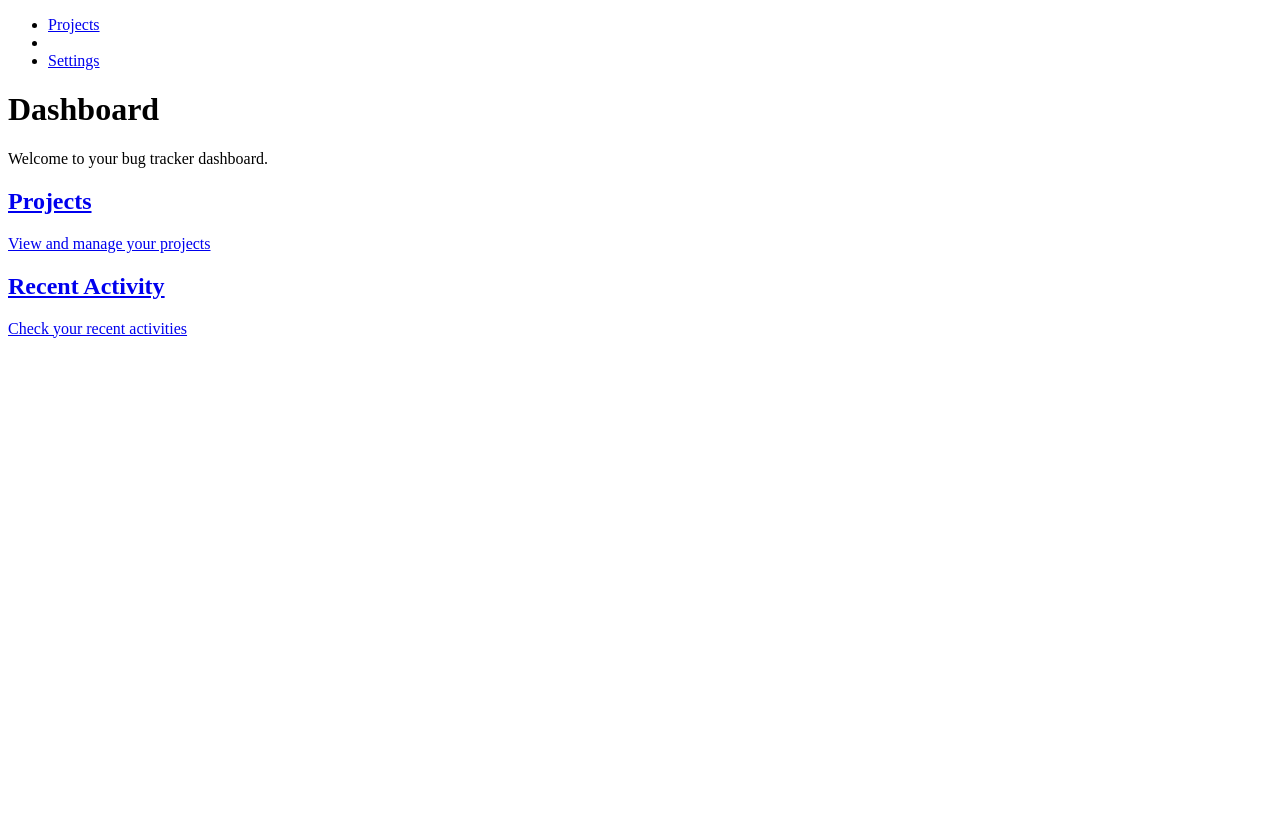
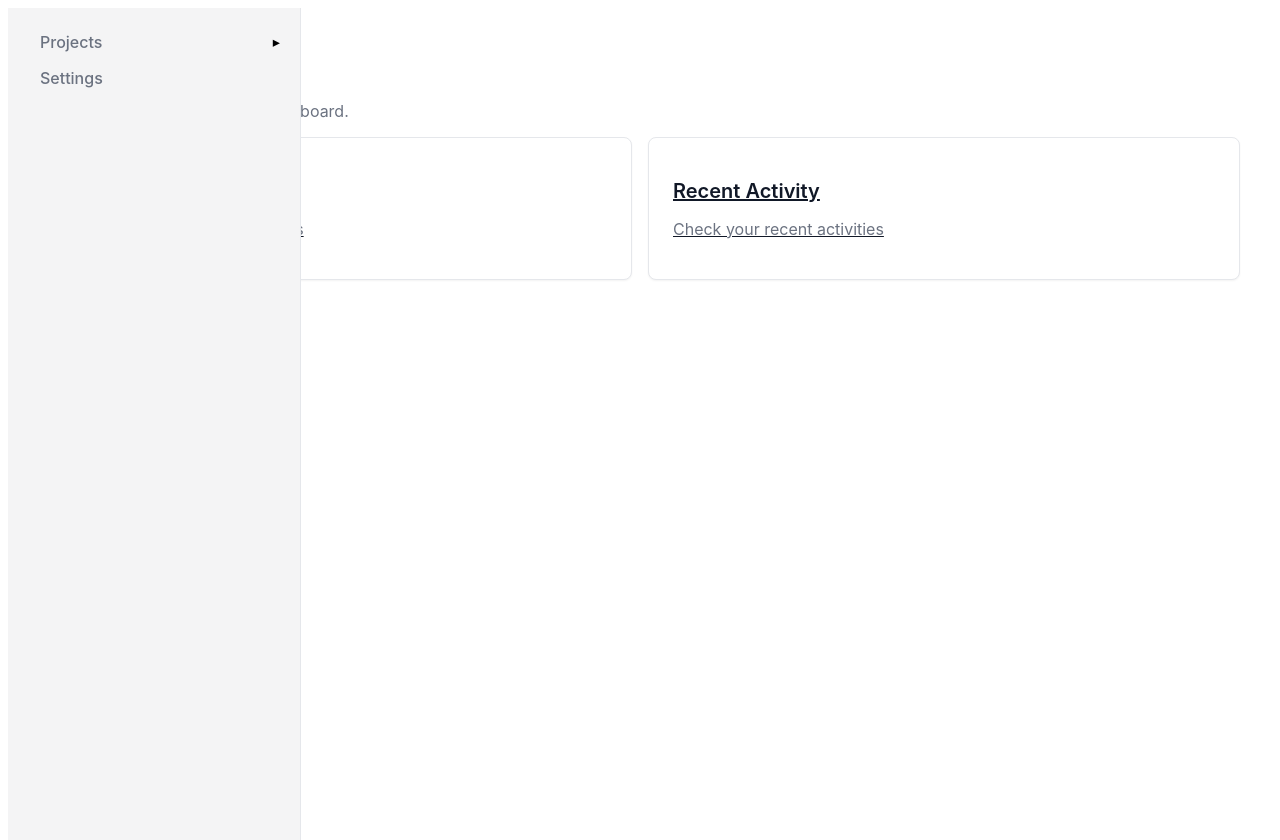
Before and after one commit to MikolajMarciniak/bug-tracker, a Next.js app: page /dashboard in a window 1280 px wide. Before the commit the page ends 800 px from the top, so only its background shows below. Built offline with nearby package versions, Linux system fonts and the light colour scheme.

Commit message:
sidebar styling

```diff
--- a/src/app/(main)/dashboard/page.tsx
+++ b/src/app/(main)/dashboard/page.tsx
@@ -1,13 +1,16 @@
 "use client";
 import React from "react";
 import Link from "next/link";
+import "../../../styles/dashboard.css";
 
 export default function DashboardPage() {
   return (
-    <div>
-      <h1 className="text-2xl font-bold mb-4">Dashboard</h1>
-      <p className="mb-4">Welcome to your bug tracker dashboard.</p>
-      <div className="grid grid-cols-1 md:grid-cols-2 gap-4">
+    <div className="page-content">
+      <h1 className="dashboard-title">Dashboard</h1>
+      <p className="dashboard-subtitle">
+        Welcome to your bug tracker dashboard.
+      </p>
+      <div className="dashboard-grid">
         <DashboardCard title="Projects" link="/projects">
           View and manage your projects
         </DashboardCard>
@@ -29,12 +32,9 @@ function DashboardCard({
   link: string;
 }) {
   return (
-    <Link
-      href={link}
-      className="block p-6 bg-white rounded-lg shadow-md hover:bg-gray-50"
-    >
-      <h2 className="text-xl font-semibold mb-2">{title}</h2>
-      <p className="text-gray-600">{children}</p>
+    <Link href={link} className="dashboard-card">
+      <h2 className="dashboard-card-title">{title}</h2>
+      <p className="dashboard-card-body">{children}</p>
     </Link>
   );
 }
--- a/src/app/layout.tsx
+++ b/src/app/layout.tsx
@@ -2,6 +2,7 @@ import React from "react";
 import { redirect } from "next/navigation";
 import { Providers } from "./providers";
 import SideBar from "@/components/SideBar";
+import "../styles/globals.css";
 
 export default function RootLayout({
   children,
@@ -27,7 +28,7 @@ export default function RootLayout({
           media="(prefers-color-scheme: dark)"
         />
       </head>
-      <body>
+      <body data-theme="light">
         <script
           dangerouslySetInnerHTML={{
             __html: `
--- a/src/components/SideBar.tsx
+++ b/src/components/SideBar.tsx
@@ -3,21 +3,36 @@
 import React, { useState, useEffect } from "react";
 import Link from "next/link";
 import { useProjectContext } from "../contexts/ProjectContext";
+import "../styles/sidebar.css";
 
 interface SideBarProps {
   isMobile?: boolean;
 }
 
 const SideBar: React.FC<SideBarProps> = ({ isMobile = false }) => {
-  const [expandedProject, setExpandedProject] = useState<string | null>(null);
+  const [projectsExpanded, setProjectsExpanded] = useState(false);
+  const [expandedProjects, setExpandedProjects] = useState<Set<string>>(
+    new Set()
+  );
   const { projects, boards, refreshData } = useProjectContext();
 
   useEffect(() => {
-    refreshData;
+    refreshData();
   }, []);
 
+  const toggleProjectsList = (e: React.MouseEvent) => {
+    e.preventDefault(); // prevent link navigation
+    setProjectsExpanded(!projectsExpanded);
+  };
+
   const toggleProject = (projectId: string) => {
-    setExpandedProject(expandedProject === projectId ? null : projectId);
+    const newSet = new Set(expandedProjects);
+    if (newSet.has(projectId)) {
+      newSet.delete(projectId);
+    } else {
+      newSet.add(projectId);
+    }
+    setExpandedProjects(newSet);
   };
 
   const getProjectBoards = (projectId: string) => {
@@ -27,34 +42,62 @@ const SideBar: React.FC<SideBarProps> = ({ isMobile = false }) => {
   return (
     <aside
       role="complementary"
-      className={`w-64 bg-gray-100 p-4 ${isMobile ? "hidden" : ""}`}
+      className={`sidebar ${isMobile ? "hidden" : ""}`}
     >
       <nav role="navigation">
-        <ul className="space-y-2">
-          <li>
-            <Link
-              href="/projects"
-              className="block py-2 px-4 text-gray-700 hover:bg-gray-200 rounded"
-            >
+        <ul className="sidebar-nav">
+          <li className="sidebar-item-with-icon">
+            <Link href="/projects" className="sidebar-link">
               Projects
             </Link>
+            <button
+              className={`chevron-button ${projectsExpanded ? "rotate" : ""}`}
+              onClick={toggleProjectsList}
+              aria-label="Toggle Projects List"
+            >
+              <span className="chevron-icon">▸</span>
+            </button>
           </li>
+
           <li>
-            <ul className="ml-4 space-y-1">
-              {projects.map((project) => (
+            <div
+              className={`sidebar-projects-wrapper ${
+                projectsExpanded ? "expanded" : ""
+              }`}
+            >
+              <ul className="sidebar-projects">
+                {projects.map((project) => {
+                  const isExpanded = expandedProjects.has(project.id);
+                  return (
                     <li key={project.id}>
+                      <div className="sidebar-item-with-icon">
                         <button
                           onClick={() => toggleProject(project.id)}
-                    className="w-full text-left py-1 px-4 text-gray-700 hover:bg-gray-200 rounded"
+                          className={`chevron-button ${
+                            isExpanded ? "rotate" : ""
+                          }`}
+                          aria-label={`Toggle ${project.title} Boards`}
+                        >
+                          <span className="chevron-icon">▸</span>
+                        </button>
+                        <button
+                          onClick={() => toggleProject(project.id)}
+                          className="sidebar-project-button"
                         >
                           {project.title}
                         </button>
-                  {expandedProject === project.id && (
-                    <ul className="ml-4 space-y-1">
+                      </div>
+
+                      <div
+                        className={`sidebar-board-wrapper ${
+                          isExpanded ? "expanded" : ""
+                        }`}
+                      >
+                        <ul className="sidebar-board-list">
                           <li>
                             <Link
                               href={`/projects/${project.id}`}
-                          className="block py-1 px-4 text-gray-600 hover:bg-gray-200 rounded"
+                              className="sidebar-board-link"
                             >
                               Overview
                             </Link>
@@ -71,23 +114,23 @@ const SideBar: React.FC<SideBarProps> = ({ isMobile = false }) => {
                               <li key={board.id}>
                                 <Link
                                   href={`/projects/${project.id}/board/${board.id}`}
-                              className="block py-1 px-4 text-gray-600 hover:bg-gray-200 rounded"
+                                  className="sidebar-board-link"
                                 >
                                   {board.name}
                                 </Link>
                               </li>
                             ))}
                         </ul>
-                  )}
+                      </div>
                     </li>
-              ))}
+                  );
+                })}
               </ul>
+            </div>
           </li>
+
           <li>
-            <Link
-              href="/settings"
-              className="block py-2 px-4 text-gray-700 hover:bg-gray-200 rounded"
-            >
+            <Link href="/settings" className="sidebar-link">
               Settings
             </Link>
           </li>
--- a/src/styles/dashboard.css
+++ b/src/styles/dashboard.css
@@ -0,0 +1,50 @@
+/* dashboard.css */
+
+.dashboard-title {
+  font-size: 1.5rem; /* text-2xl */
+  font-weight: 700; /* font-bold */
+  margin-bottom: 1rem; /* mb-4 */
+  color: var(--text);
+}
+
+.dashboard-subtitle {
+  margin-bottom: 1rem; /* mb-4 */
+  color: var(--text-muted);
+}
+
+.dashboard-grid {
+  display: grid;
+  grid-template-columns: 1fr;
+  gap: 1rem;
+}
+
+@media (min-width: 768px) {
+  .dashboard-grid {
+    grid-template-columns: repeat(2, 1fr);
+  }
+}
+
+.dashboard-card {
+  display: block;
+  padding: 1.5rem; /* p-6 */
+  border-radius: 0.5rem; /* rounded-lg */
+  border: 1px solid var(--border);
+  background-color: var(--card);
+  color: var(--text);
+  box-shadow: 0 1px 2px rgba(0, 0, 0, 0.05);
+  transition: box-shadow 0.2s ease;
+}
+
+.dashboard-card:hover {
+  box-shadow: 0 4px 12px rgba(0, 0, 0, 0.12);
+}
+
+.dashboard-card-title {
+  font-size: 1.25rem; /* text-xl */
+  font-weight: 600;
+  margin-bottom: 0.5rem; /* mb-2 */
+}
+
+.dashboard-card-body {
+  color: var(--text-muted);
+}
--- a/src/styles/globals.css
+++ b/src/styles/globals.css
@@ -0,0 +1,60 @@
+:root {
+  --bg: #ffffff;
+  --bg-secondary: #f4f4f5;
+  --text: #111827;
+  --text-muted: #6b7280;
+  --primary: #3b82f6;
+  --card: #ffffff;
+  --column: #f1f5f9;
+  --border: #e5e7eb;
+}
+
+[data-theme="dark"] {
+  --bg: #1f2937;
+  --bg-secondary: #111827;
+  --text: #f9fafb;
+  --text-muted: #9ca3af;
+  --primary: #60a5fa;
+  --card: #1e293b;
+  --column: #334155;
+  --border: #475569;
+}
+
+body {
+  background-color: var(--bg);
+  color: var(--text);
+  transition: background-color 0.3s ease, color 0.3s ease;
+  font-family: "Inter", sans-serif;
+}
+
+.app-container {
+  display: flex;
+  min-height: 100vh;
+  background-color: var(--bg);
+}
+
+.sidebar {
+  width: 260px;
+  background-color: var(--bg-secondary);
+  border-right: 1px solid var(--border);
+  padding: 1rem;
+  display: flex;
+  flex-direction: column;
+  gap: 1rem;
+}
+
+.sidebar a {
+  color: var(--text-muted);
+  text-decoration: none;
+  font-weight: 500;
+}
+
+.sidebar a:hover {
+  color: var(--primary);
+}
+
+.page-content {
+  flex: 1;
+  padding: 2rem;
+  background-color: var(--bg);
+}
--- /dev/null
+++ b/src/styles/sidebar.css
@@ -0,0 +1,91 @@
+.sidebar {
+  position: absolute;
+  height: 100vh;
+  width: 16rem;
+  background-color: var(--card);
+  padding: 1rem;
+  color: var(--text);
+}
+
+.sidebar-nav {
+  list-style: none;
+  padding: 0;
+  margin: 0;
+}
+
+.sidebar-link,
+.sidebar-project-button {
+  display: block;
+  padding: 0.5rem 1rem;
+  color: var(--text-muted);
+  text-align: left;
+  background: none;
+  border: none;
+  border-radius: 0.375rem;
+  width: 100%;
+  font-size: 1rem;
+  cursor: pointer;
+  transition: background 0.2s ease;
+}
+
+.sidebar-link:hover,
+.sidebar-project-button:hover,
+.sidebar-board-link:hover {
+  background-color: var(--hover);
+}
+
+.sidebar-item-with-icon {
+  display: flex;
+  align-items: center;
+  justify-content: space-between;
+}
+
+.chevron-button {
+  background: none;
+  border: none;
+  cursor: pointer;
+  padding: 0.25rem;
+  margin-left: auto;
+  display: flex;
+  align-items: center;
+  justify-content: center;
+}
+
+.chevron-icon {
+  display: inline-block;
+  font-size: 0.9rem;
+  transform: rotate(0deg);
+  transition: transform 0.2s ease-in-out;
+}
+
+.rotate .chevron-icon {
+  transform: rotate(-90deg);
+}
+
+.sidebar-projects-wrapper,
+.sidebar-board-wrapper {
+  max-height: 0;
+  overflow: hidden;
+  transition: max-height 0.3s ease;
+}
+
+.sidebar-projects-wrapper.expanded,
+.sidebar-board-wrapper.expanded {
+  max-height: 1000px;
+}
+
+.sidebar-projects,
+.sidebar-board-list {
+  list-style: none;
+  padding-left: 1rem;
+  margin: 0.25rem 0 0;
+}
+
+.sidebar-board-link {
+  display: block;
+  padding: 0.25rem 1rem;
+  color: var(--text-muted);
+  border-radius: 0.375rem;
+  font-size: 0.95rem;
+  transition: background 0.2s ease;
+}
```
Also changed, not shown: src/styles/projects.css (added, +38 -0 lines). Lines whose indentation alone changed are shown as unchanged.
